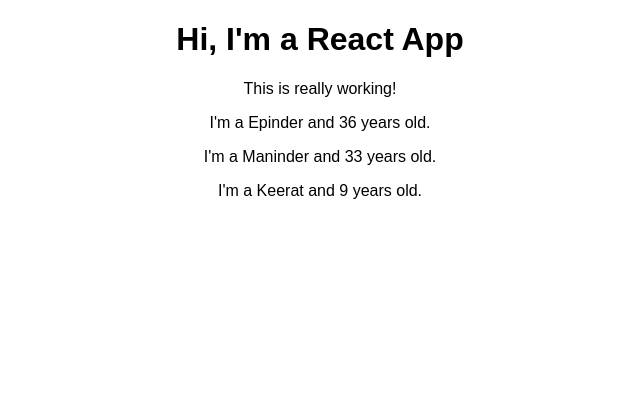
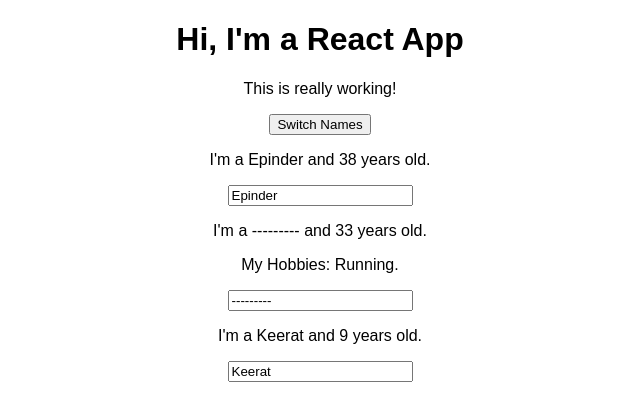
Before and after one commit to EpinderSingh/Learning-react, a React (Create React App) app: page / in a window 1280 px wide. Shown: the top 420 px of the page, without its empty margins (320-960 px from the left). Built offline with nearby package versions, Linux system fonts and the light colour scheme.

Commit message:
state passing as argument to child component

```diff
--- a/src/App.js
+++ b/src/App.js
@@ -1,20 +1,60 @@
 import React, { Component } from 'react';
 import Person from './Person/Person';
-
 import './App.css';
 
 class App extends Component {
+  state = {
+    person: [
+      { name: 'Epinder', age: 38 },
+      { name: '---------', age: 33 },
+      { name: 'Keerat', age: 9 },
+    ],
+  };
+
+  switchNameHandler = (newName) => {
+    this.setState({
+      person: [
+        { name: newName, age: 38 },
+        { name: 'Maninder Kaur ', age: 33 },
+        { name: 'Keerat Singh', age: 9 },
+      ],
+    });
+  };
+
+  nameChangedHandler = (e) => {
+    this.setState({
+      person: [
+        { name: 'Epinder', age: 38 },
+        { name: e.target.value, age: 33 },
+        { name: 'Keerat Singh', age: 9 },
+      ],
+    });
+  };
+
   render() {
     return (
       <div className="App">
         <h1>Hi, I'm a React App</h1>
         <p>This is really working!</p>
-        <Person name="Epinder" age="36" />
-        <Person name="Maninder" age="33">
-          {' '}
+        <button onClick={() => this.switchNameHandler('Epinder Singh Mann')}>
+          Switch Names
+        </button>
+        <Person
+          name={this.state.person[0].name}
+          age={this.state.person[0].age}
+        />
+        <Person
+          name={this.state.person[1].name}
+          age={this.state.person[1].age}
+          click={this.switchNameHandler.bind(this, 'EPINDER')}
+          changed={this.nameChangedHandler}
+        >
           My Hobbies: Running.
         </Person>
-        <Person name="Keerat" age="9" />
+        <Person
+          name={this.state.person[2].name}
+          age={this.state.person[2].age}
+        />
       </div>
     );
   }
--- a/src/Person/Person.js
+++ b/src/Person/Person.js
@@ -2,9 +2,13 @@
 
 const person = (props) => {
   return (
-    <p>
-      I'm a {props.name} and {props.age} years old.
-    </p>
+    <div>
+      <p onClick={props.click}>
+        I'm a {props.name} and {props.age} years old.
+      </p>
+      <p>{props.children}</p>
+      <input type="text" onChange={props.changed} value={props.name} />
+    </div>
   );
 };
 
```
